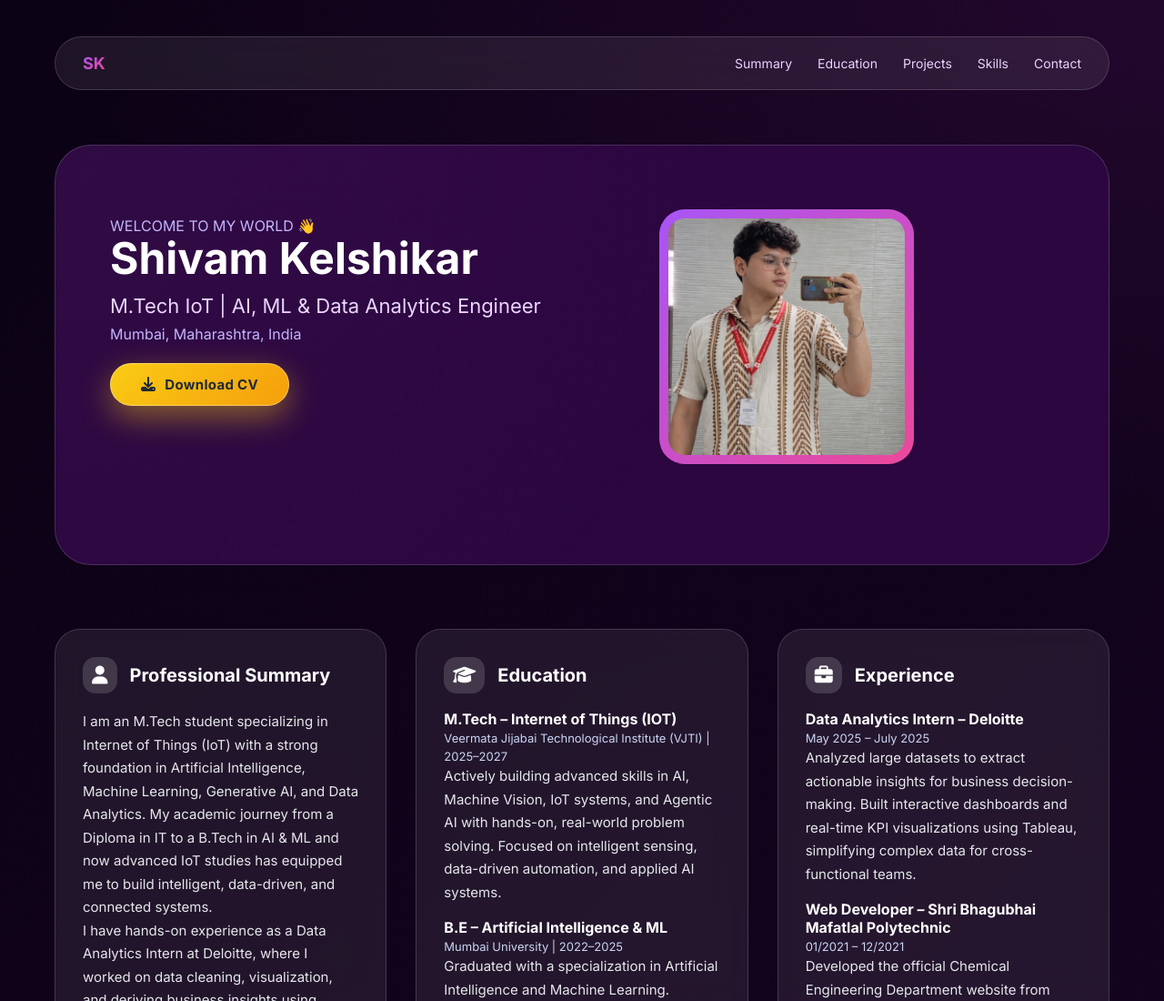
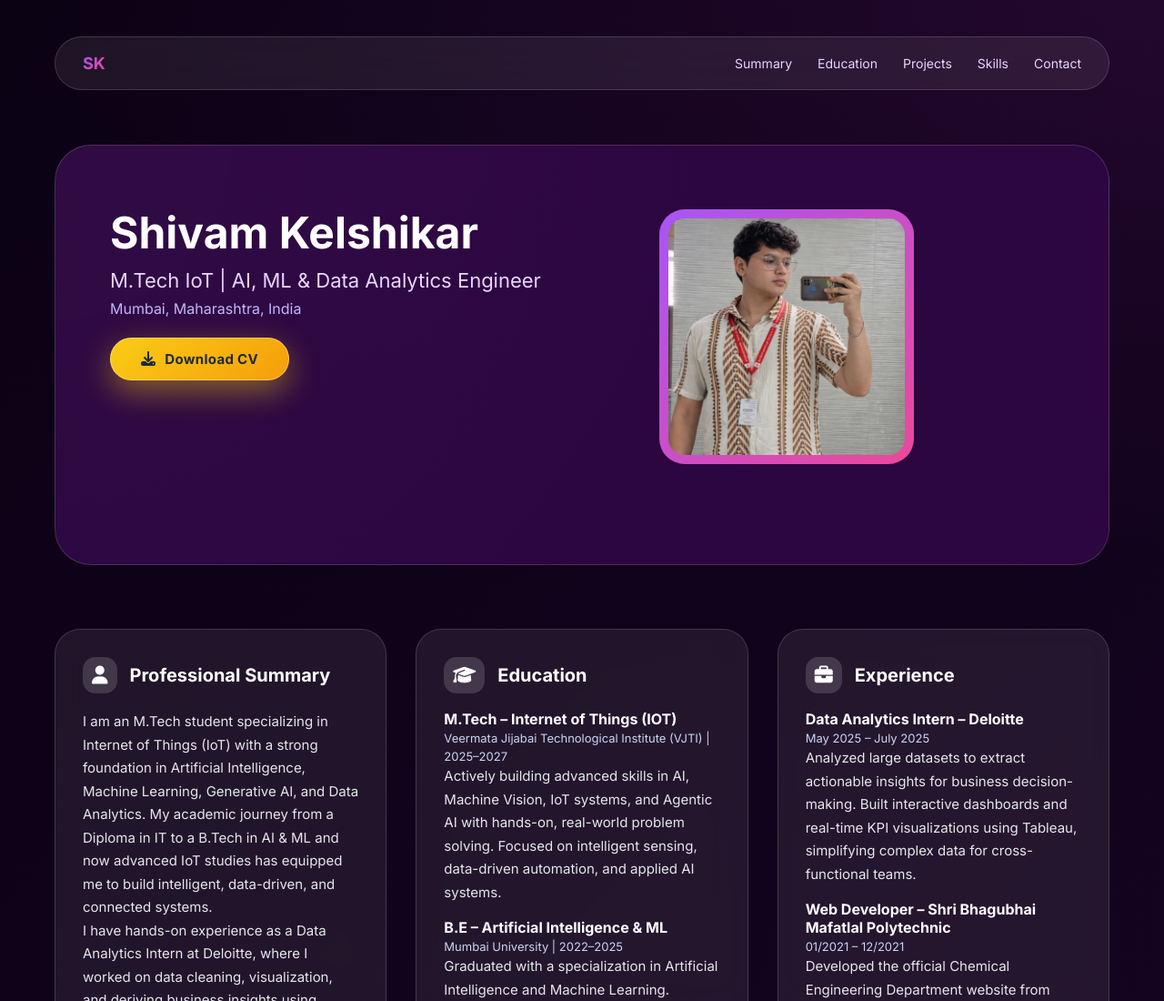
Before and after one commit to shivamkelshikar/portfolio, a plain HTML site: page index.html in a window 1280 px wide. Shown: the top 1100 px of the page at 91% size. Drawn offline with Linux system fonts and the light colour scheme.

Commit message:
Update index.html

```diff
--- a/index.html
+++ b/index.html
@@ -386,7 +386,6 @@ body{
 
 <div class="hero">
   <div>
-    <div class="meta">WELCOME TO MY WORLD 👋</div>
     <h1 data-key="name">Shivam Kelshikar</h1>
     <div class="role" data-key="title">M.Tech IoT | AI, ML & Data Analytics Engineer</div>
     <div class="meta" data-key="location">Mumbai, Maharashtra, India</div>
```
